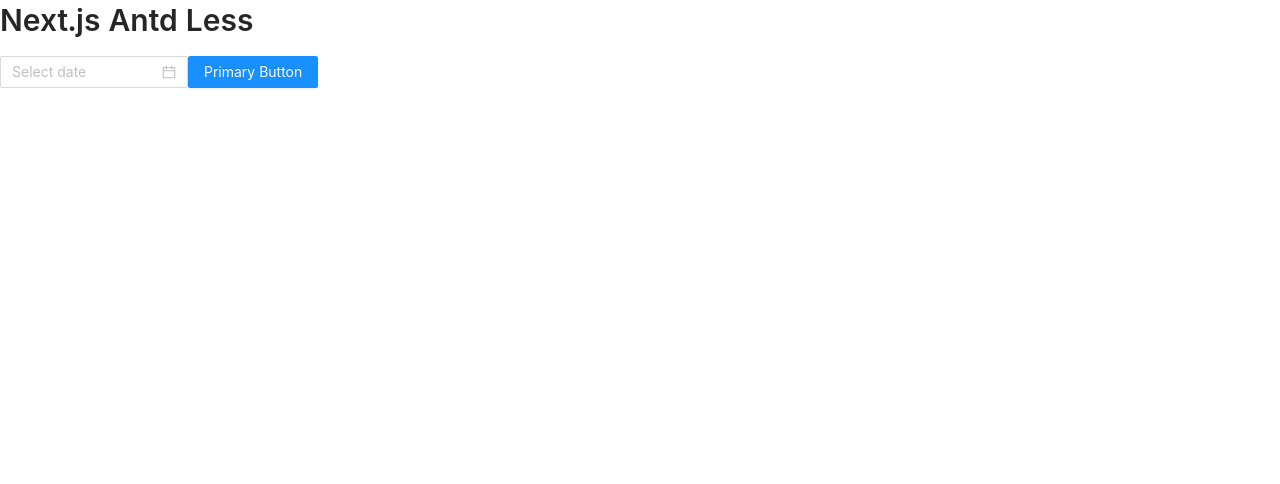
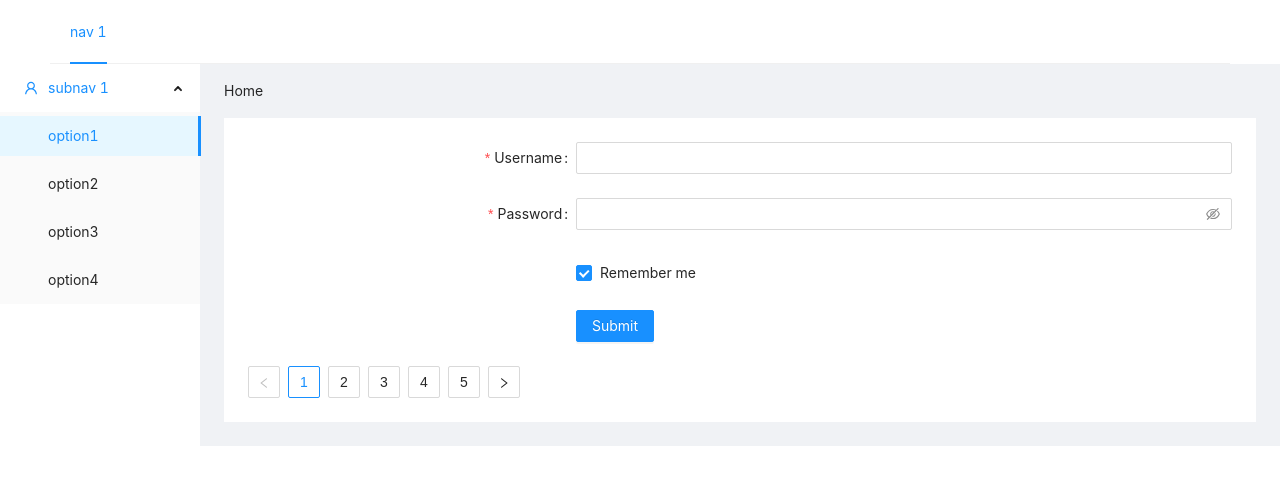
Before and after one commit to khunnunthawat/my-less, a Next.js app: page / in a window 1280 px wide. Shown: the top 484 px of the page. Built offline with nearby package versions, Linux system fonts and the light colour scheme.

Commit message:
next-antd-talwind-less-success

```diff
--- /dev/null
+++ b/babel.config.js
@@ -0,0 +1,20 @@
+module.exports = function(api) {
+    api.cache(true);
+
+    return {
+        presets: [
+            ['next/babel']
+        ],
+        plugins: [
+            ['import', { libraryName: 'antd', style: true }],
+            [
+                'module-resolver',
+                {
+                    alias: {
+                        '@': './src',
+                    },
+                },
+            ],
+        ],
+    };
+};
--- /dev/null
+++ b/next.config.js
@@ -0,0 +1,20 @@
+// next.config.js
+const withAntdLess = require('next-plugin-antd-less');
+
+module.exports = withAntdLess({
+    // optional
+    // modifyVars: { '@primary-color': '#04f' },
+    modifyVars: {},
+    // optional
+    lessVarsFilePath: './src/styles/antd-custom.less',
+    // optional
+    lessVarsFilePathAppendToEndOfContent: false,
+    // optional https://github.com/webpack-contrib/css-loader#object
+    cssLoaderOptions: {},
+
+    // Other Config Here...
+
+    webpack(config) {
+        return config;
+    },
+});
--- a/package.json
+++ b/package.json
@@ -7,7 +7,11 @@
     },
     "dependencies": {
         "antd": "^4.16.13",
+        "babel-plugin-import": "^1.13.3",
+        "babel-plugin-module-resolver": "^4.1.0",
+        "css-loader": "^6.3.0",
         "next": "latest",
+        "next-plugin-antd-less": "^1.4.3",
         "react": "^17.0.2",
         "react-dom": "^17.0.2"
     },
--- /dev/null
+++ b/src/components/FormLogin.tsx
@@ -0,0 +1,54 @@
+import React from 'react';
+import { Form, Input, Button, Checkbox, Pagination } from 'antd';
+
+export const FormLogin = () => {
+  const onFinish = (values: any) => {
+    console.log('Success:', values);
+  };
+
+  const onFinishFailed = (errorInfo: any) => {
+    console.log('Failed:', errorInfo);
+  };
+  return (
+    <Form
+      name='basic'
+      labelCol={{ span: 8 }}
+      wrapperCol={{ span: 16 }}
+      initialValues={{ remember: true }}
+      onFinish={onFinish}
+      onFinishFailed={onFinishFailed}
+      autoComplete='off'
+    >
+      <Form.Item
+        label='Username'
+        name='username'
+        rules={[{ required: true, message: 'Please input your username!' }]}
+      >
+        <Input />
+      </Form.Item>
+
+      <Form.Item
+        label='Password'
+        name='password'
+        rules={[{ required: true, message: 'Please input your password!' }]}
+      >
+        <Input.Password />
+      </Form.Item>
+
+      <Form.Item
+        name='remember'
+        valuePropName='checked'
+        wrapperCol={{ offset: 8, span: 16 }}
+      >
+        <Checkbox>Remember me</Checkbox>
+      </Form.Item>
+
+      <Form.Item wrapperCol={{ offset: 8, span: 16 }}>
+        <Button type='primary' htmlType='submit'>
+          Submit
+        </Button>
+      </Form.Item>
+      <Pagination defaultCurrent={1} total={50} />
+    </Form>
+  );
+};
--- a/src/pages/_app.tsx
+++ b/src/pages/_app.tsx
@@ -1,4 +1,3 @@
-import 'antd/dist/antd.css';
 import 'tailwindcss/tailwind.css';
 import Head from 'next/head';
 
--- /dev/null
+++ b/src/pages/index.less
@@ -0,0 +1,20 @@
+#components-layout-demo-top-side-2 .logo {
+  float: left;
+  width: 120px;
+  height: 31px;
+  margin: 16px 24px 16px 0;
+  background: rgba(255, 255, 255, 0.3);
+}
+
+.ant-row-rtl #components-layout-demo-top-side-2 .logo {
+  float: right;
+  margin: 16px 0 16px 24px;
+}
+
+.site-layout-background {
+  background: #fff;
+}
+
+.ant-layout-header {
+  background: #ffffff;
+}
--- a/src/pages/index.tsx
+++ b/src/pages/index.tsx
@@ -1,17 +1,54 @@
-import { Typography } from 'antd';
-import { BtnLayout } from '@/components/BtnLayout';
+import { Layout, Menu, Breadcrumb } from 'antd';
+import { FormLogin } from '@/components/FormLogin';
+import { UserOutlined } from '@ant-design/icons';
 
-const { Title } = Typography;
+require('./index.less');
+
+const { SubMenu } = Menu;
+const { Header, Content, Sider } = Layout;
 
 export default function Home() {
   return (
-    <div className='flex flex-col items-center justify-center min-h-screen py-2'>
-      <main className='flex flex-col items-center justify-center flex-1 w-full px-20 text-center'>
-        <Title level={2} className='text-6xl font-bold text-blue-500'>
-          Next.js Antd Less
-        </Title>
-        <BtnLayout />
-      </main>
+    <div className='items-center justify-center min-h-screen'>
+      <Layout>
+        <Header className='header'>
+          <Menu theme='light' mode='horizontal' defaultSelectedKeys={['1']}>
+            <Menu.Item key='1'>nav 1</Menu.Item>
+          </Menu>
+        </Header>
+        <Layout>
+          <Sider width={200}>
+            <Menu
+              mode='inline'
+              defaultSelectedKeys={['1']}
+              defaultOpenKeys={['sub1']}
+              style={{ height: '100%', borderRight: 0 }}
+            >
+              <SubMenu key='sub1' icon={<UserOutlined />} title='subnav 1'>
+                <Menu.Item key='1'>option1</Menu.Item>
+                <Menu.Item key='2'>option2</Menu.Item>
+                <Menu.Item key='3'>option3</Menu.Item>
+                <Menu.Item key='4'>option4</Menu.Item>
+              </SubMenu>
+            </Menu>
+          </Sider>
+          <Layout style={{ padding: '0 24px 24px' }}>
+            <Breadcrumb style={{ margin: '16px 0' }}>
+              <Breadcrumb.Item>Home</Breadcrumb.Item>
+            </Breadcrumb>
+            <Content
+              className='site-layout-background'
+              style={{
+                padding: 24,
+                margin: 0,
+                minHeight: 280,
+              }}
+            >
+              <FormLogin />
+            </Content>
+          </Layout>
+        </Layout>
+      </Layout>
     </div>
   );
 }
```
Also changed, not shown: src/styles/antd-custom.less (added, +7 -0 lines), .babelrc.js (added), 1 other file (tests, documents, lock files or other folders). Lines whose indentation alone changed are shown as unchanged.
